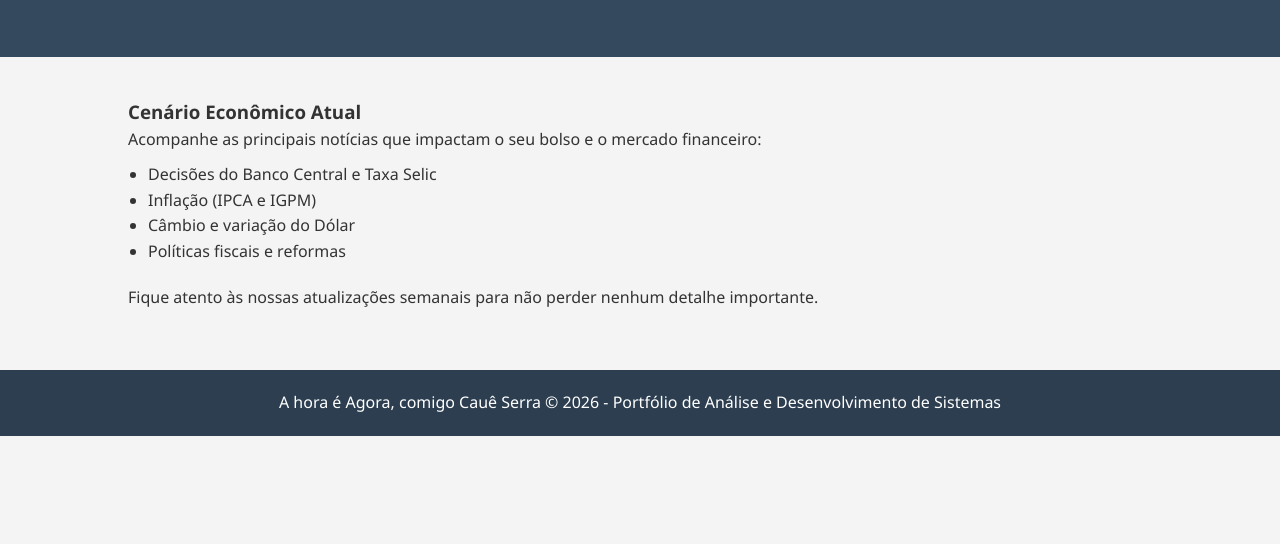
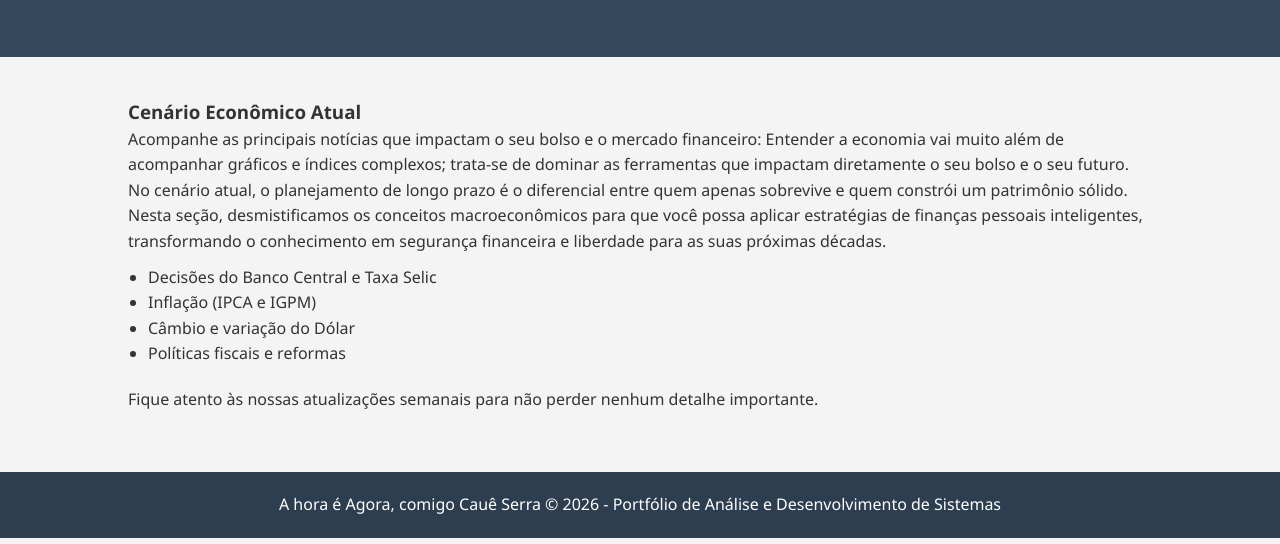
Before and after one commit to CaueSerraDev/a-hora-e-agora., a plain HTML site: page economia.html in a window 1280 px wide. Shown: the part 256-800 px from the top of the page. Drawn offline with Linux system fonts and the light colour scheme.

Commit message:
acrescentei um paragrafo na main class "conteiner"
Updated the content in the 'Cenário Econômico Atual' section to provide more detailed insights into economic planning and personal finance strategies.

```diff
--- a/economia.html
+++ b/economia.html
@@ -34,7 +34,11 @@
     <main class="container">
         <section style="margin: 40px 0;">
             <h3>Cenário Econômico Atual</h3>
-            <p>Acompanhe as principais notícias que impactam o seu bolso e o mercado financeiro:</p>
+            <p>Acompanhe as principais notícias que impactam o seu bolso e o mercado financeiro:
+            Entender a economia vai muito além de acompanhar gráficos e índices complexos; trata-se de dominar as ferramentas que impactam diretamente o seu bolso e o seu futuro. No cenário atual,
+                o planejamento de longo prazo é o diferencial entre quem apenas sobrevive e quem constrói um patrimônio sólido. Nesta seção, desmistificamos os conceitos macroeconômicos para que você
+                possa aplicar estratégias de finanças pessoais inteligentes, transformando o conhecimento em segurança financeira e liberdade para as suas próximas décadas.
+            </p>
             <ul style="margin-left: 20px; margin-top: 10px;">
                 <li>Decisões do Banco Central e Taxa Selic</li>
                 <li>Inflação (IPCA e IGPM)</li>
```
